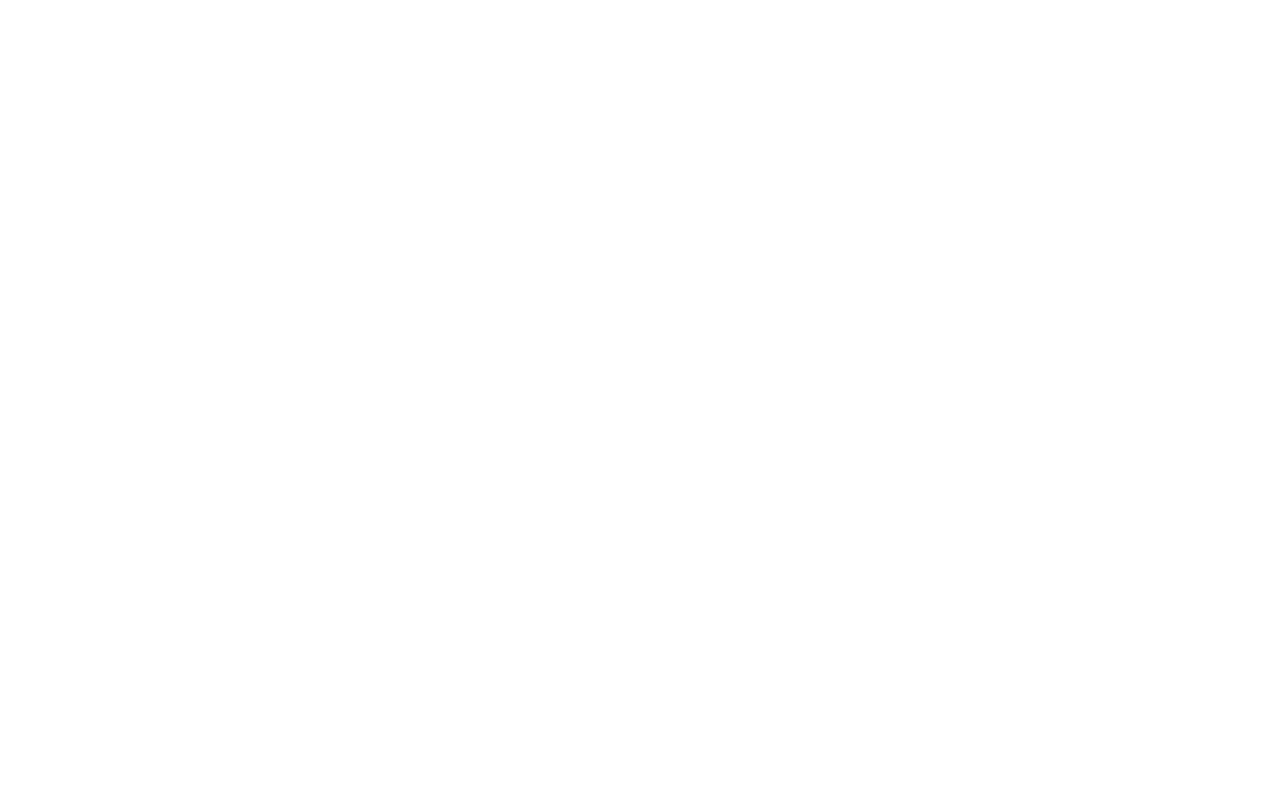
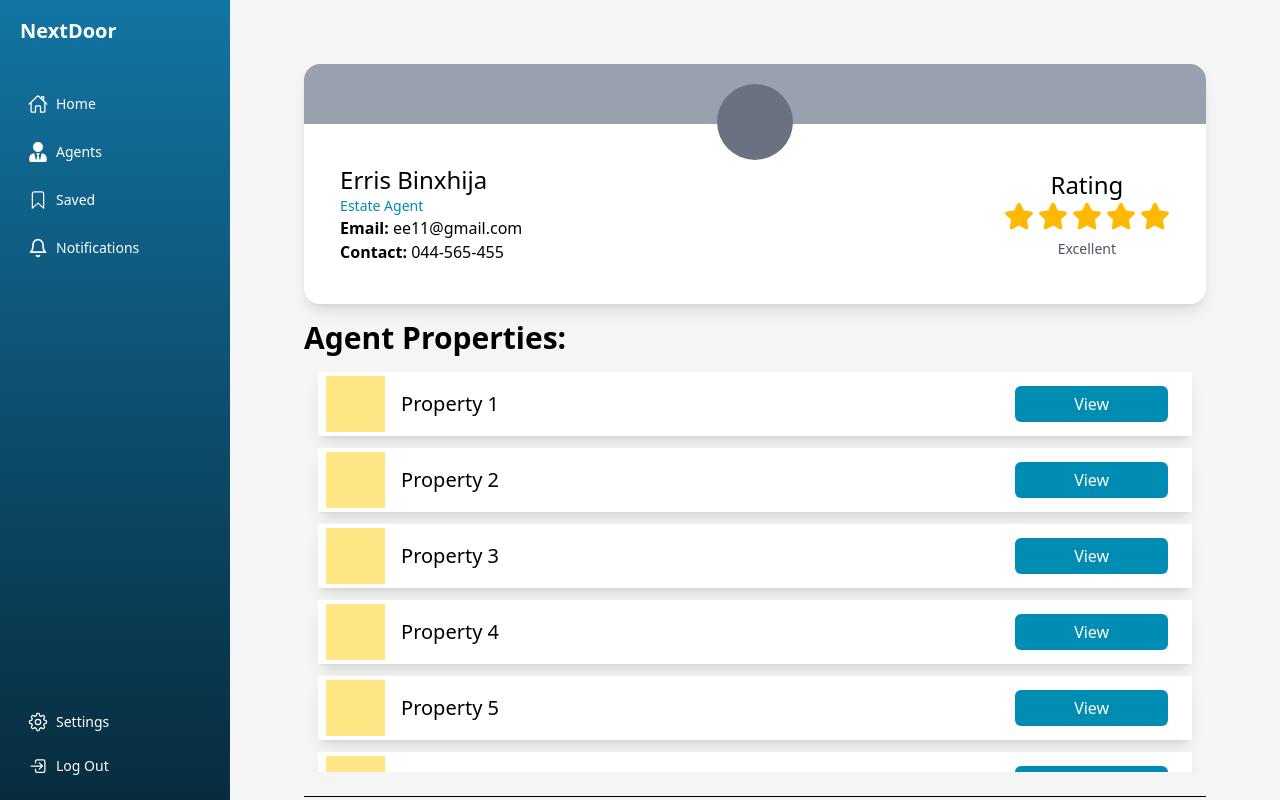
Before and after one commit to sumeaqadraku/Nextdoor, a React (Vite) app in the folder Client/: page /user/agent-details in a window 1280 px wide. Before the commit this address had no page. Built offline with nearby package versions, Linux system fonts and the light colour scheme.

Commit message:
Agent-Details

```diff
--- a/Client/src/App.jsx
+++ b/Client/src/App.jsx
@@ -12,11 +12,12 @@
 import AddProperty from './pages/logged-in/agent/AddProperty';
 import PropertyDetails from './pages/logged-in/user/PropertyDetails';
 import Requests from './pages/logged-in/agent/Requests';
+import AgentDetails from './pages/logged-in/user/AgentsDetails';
 
 function App() {
   return (
     <BrowserRouter>
-    <Toaster
+      <Toaster
         position="bottom-right"
         toastOptions={{
           duration: 3000,
@@ -32,13 +33,13 @@
           <Route path="agents" element={<Agents />} />
           <Route path="saved" element={<SavedItems />} />
           <Route path="property-details" element={<PropertyDetails />} />
-
+          <Route path="agent-details" element={<AgentDetails />} />
           <Route path="notifications" element={<Notifications />} />
         </Route>
         <Route path="/agent" element={<AgentLayout />}>
           <Route path="dashboard" element={<AgentDasboard />} />
           <Route path="management" element={<AddProperty />} />
-          <Route path="requests" element={<Requests/>} />
+          <Route path="requests" element={<Requests />} />
         </Route>
 
         {/* Opsionale: Një rrugë default për faqen kryesore ose ridrejtim */}
--- /dev/null
+++ b/Client/src/components/widgets/Reviews.jsx
@@ -0,0 +1,85 @@
+import { useState } from "react";
+import { FaStar } from "react-icons/fa";
+
+export default function ReviewsSection() {
+    const [reviews, setReviews] = useState([
+        { name: "Erris Binxhija", title: "Best Agent Ever!", text: "I'm very pleased with this agent, he has helped me a lot on getting my apartment.", rating: 5 }
+    ]);
+    const [title, setTitle] = useState("");
+    const [text, setText] = useState("");
+    const [rating, setRating] = useState(5);
+
+    const handleSubmit = () => {
+        if (title && text) {
+            setReviews([...reviews, { name: "Anonymous", title, text, rating }]);
+            setTitle("");
+            setText("");
+            setRating(5);
+        }
+    };
+
+    return (
+        <div className="w-full  mx-auto bg-gray-100 p-6 rounded-lg ">
+            {/* Comment Box */}
+            <div className="bg-gray-200 p-4 rounded-lg shadow-md">
+                <div className="flex flex-col sm:flex-row gap-4">
+                    <div className="bg-gray-400 rounded-full w-14 h-14"></div>
+                    <div className="flex flex-col w-full">
+                        <div className="flex gap-1 text-xl mb-2 text-amber-400">
+                            {[...Array(5)].map((_, i) => (
+                                <FaStar
+                                    key={i}
+                                    className={`cursor-pointer transition-colors ${i < rating ? "text-amber-400" : "text-gray-300"}`}
+                                    onClick={() => setRating(i + 1)}
+                                />
+                            ))}
+                        </div>
+                        <input
+                            type="text"
+                            placeholder="Comment Title"
+                            className="border p-2 rounded w-full mb-2"
+                            value={title}
+                            onChange={(e) => setTitle(e.target.value)}
+                        />
+                        <textarea
+                            placeholder="Comment Text"
+                            className="border p-2 rounded w-full resize-none"
+                            rows="3"
+                            value={text}
+                            onChange={(e) => setText(e.target.value)}
+                        ></textarea>
+                    </div>
+                </div>
+
+                {/* Submit Button */}
+                <div className="flex justify-end items-center mt-3">
+                    <button className="bg-[#008CB3] text-white px-4 py-2 rounded-md hover:bg-[#007399] transition-all" onClick={handleSubmit}>
+                        Post
+                    </button>
+                </div>
+            </div>
+
+            {/* Total Reviews */}
+            <h2 className="text-center text-2xl font-bold my-6">Total Reviews: {reviews.length}</h2>
+
+            {/* Reviews List */}
+            <div className="space-y-4 max-h-80 overflow-y-auto scrollbar-thin scrollbar-thumb-gray-400 scrollbar-track-gray-200">
+                {reviews.map((review, index) => (
+                    <div key={index} className="bg-white p-4 rounded-lg shadow-md flex flex-col sm:flex-row items-start gap-4">
+                        <div className="bg-gray-400 rounded-full w-14 h-14"></div>
+                        <div className="w-full">
+                            <h3 className="font-semibold">{review.name}</h3>
+                            <h4 className="text-[#008CB3] font-bold">{review.title}</h4>
+                            <p className="text-gray-700">{review.text}</p>
+                        </div>
+                        <div className="flex text-amber-400">
+                            {[...Array(review.rating)].map((_, i) => (
+                                <FaStar key={i} />
+                            ))}
+                        </div>
+                    </div>
+                ))}
+            </div>
+        </div>
+    );
+}
--- /dev/null
+++ b/Client/src/pages/logged-in/user/AgentsDetails.jsx
@@ -0,0 +1,75 @@
+import React from "react";
+import ReviewsSection from "../../../components/widgets/Reviews";
+
+import { FaStar } from "react-icons/fa";
+
+const properties = [
+    { id: 1, name: "Property 1" },
+    { id: 2, name: "Property 2" },
+    { id: 3, name: "Property 3" },
+    { id: 4, name: "Property 4" },
+    { id: 5, name: "Property 5" },
+    { id: 6, name: "Property 6" },
+    { id: 7, name: "Property 7" },
+];
+
+const AgentDetails = () => {
+    return (
+        <>
+
+            <div className="bg-[#f5f5f5] flex justify-center min-h-screen w-full p-6">
+                <div className="w-full md:w-[90%] mt-10">
+                    <div className="shadow-lg bg-amber-100 w-full h-auto md:h-60 rounded-2xl overflow-hidden">
+                        <div className="h-[25%] bg-gray-400 relative flex justify-center">
+                            <div className="size-16 md:size-19 bg-gray-500 rounded-full absolute top-5"></div>
+                        </div>
+                        <div className="h-auto md:h-[75%] bg-white flex flex-col md:flex-row justify-between items-center p-6 md:p-9">
+                            <div className="text-center md:text-left">
+                                <h1 className="text-xl md:text-2xl font-medium">Erris Binxhija</h1>
+                                <p className="text-[#008CB3] text-sm">Estate Agent</p>
+                                <p className="font-bold">Email: <a className="font-normal" href="">ee11@gmail.com</a></p>
+                                <p className="font-bold">Contact: <a className="font-normal" href="">044-565-455</a></p>
+                            </div>
+                            <div className="text-center mt-4 md:mt-0">
+                                <h1 className="text-xl md:text-2xl font-medium">Rating</h1>
+                                <div className="text-2xl md:text-3xl flex text-amber-400 gap-1 mb-2">
+                                    <FaStar />
+                                    <FaStar />
+                                    <FaStar />
+                                    <FaStar />
+                                    <FaStar />
+                                </div>
+                                <p className="text-gray-600 text-sm">Excellent</p>
+                            </div>
+                        </div>
+                    </div>
+
+                    <h1 className="text-2xl md:text-3xl font-bold mt-4 mb-4">Agent Properties:</h1>
+
+                    <div className="w-full h-[400px] flex flex-col gap-3 items-center overflow-y-auto scrollbar-hide">
+                        {properties.map((property) => (
+                            <div key={property.id} className="h-16 bg-white w-full sm:w-[97%] flex flex-col sm:flex-row justify-between shadow-lg items-center p-2">
+                                <div className="bg-amber-200 h-14 w-16 lm:hidden"></div>
+                                <div className="w-full flex justify-between items-center px-4 mt-2 sm:mt-0">
+                                    <h2 className="text-lg md:text-xl font-medium">{property.name}</h2>
+                                    <button className="bg-[#008CB3] text-white font-medium h-9 w-[30%] sm:w-[20%] p-1 rounded-[6px]">
+                                        View
+                                    </button>
+                                </div>
+                            </div>
+
+                        ))}
+
+                    </div>
+                    <br></br>
+                    <hr></hr>
+
+                    <h1 className="text-2xl md:text-3xl font-bold mt-4 mb-4">Agent Reviews:</h1>
+                    <ReviewsSection />
+                </div>
+            </div>
+        </>
+    );
+}
+
+export default AgentDetails;
```
